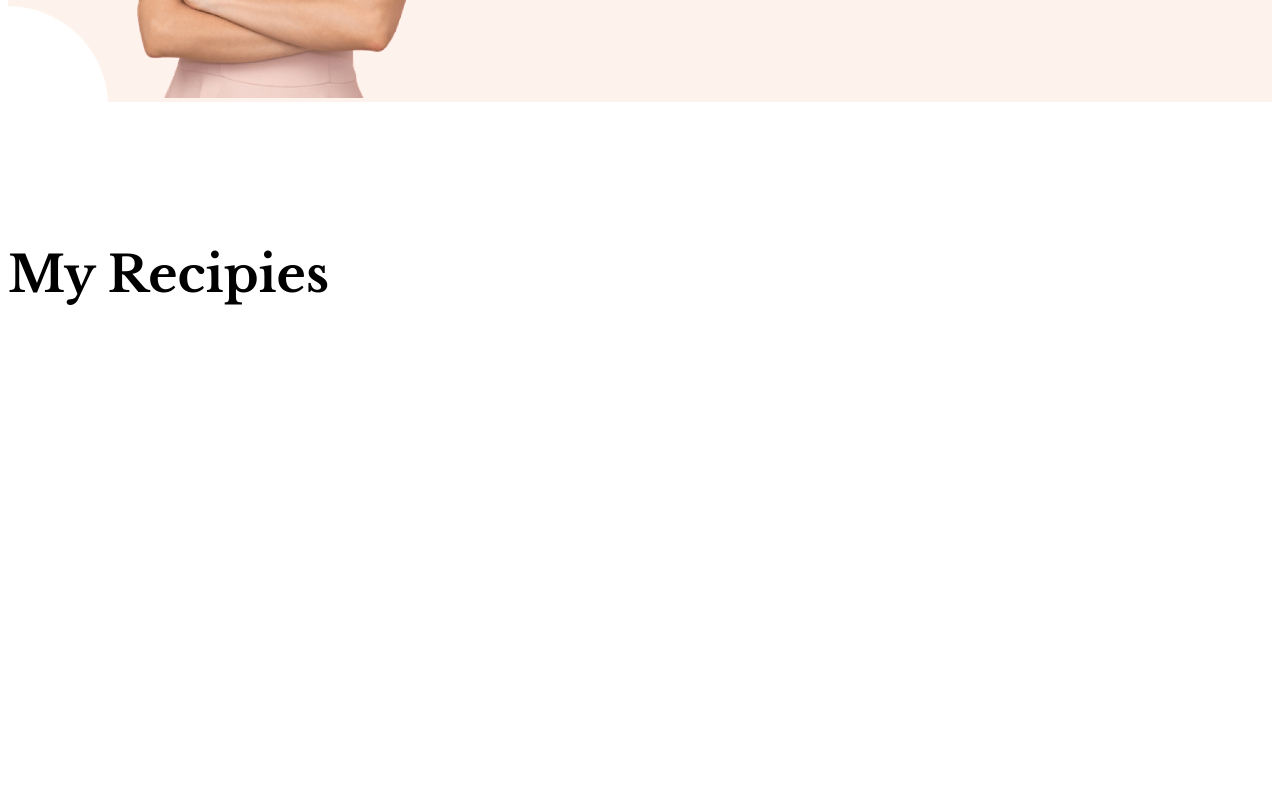
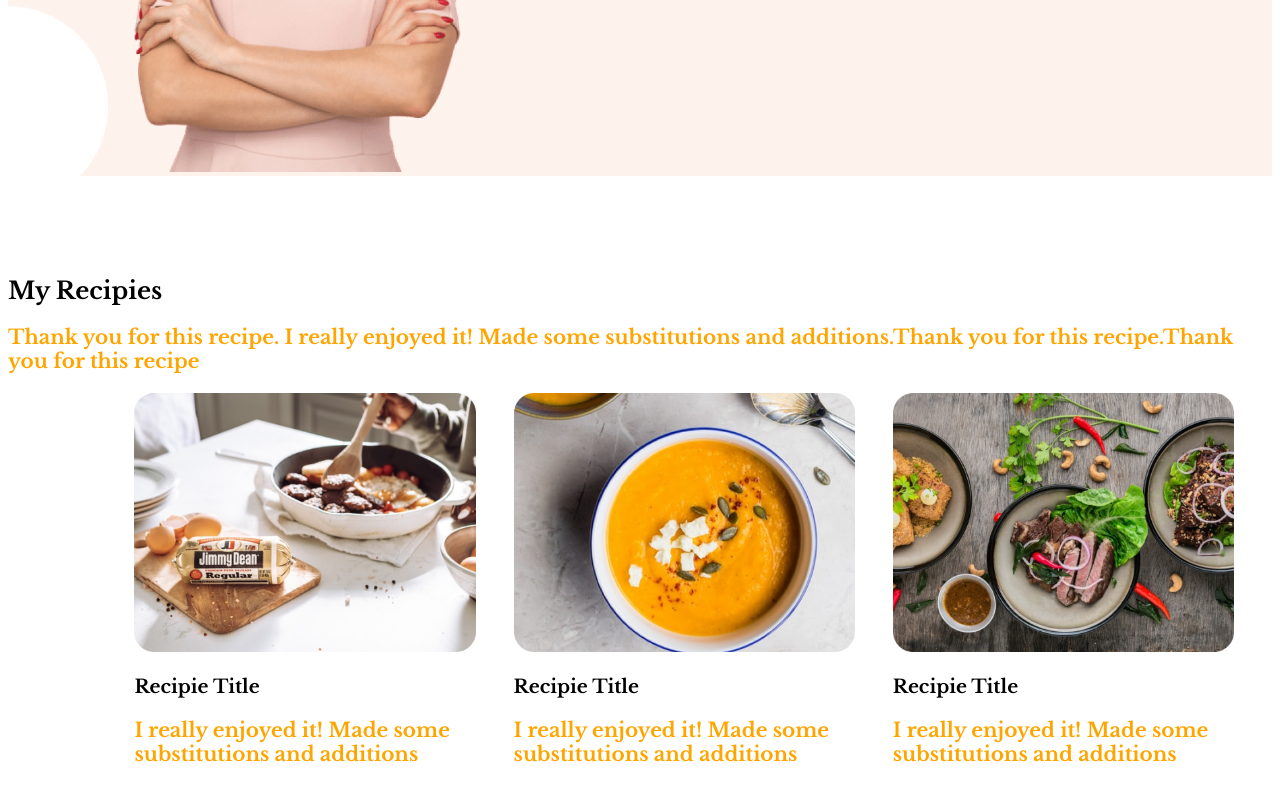
Before and after one commit to saifur1681/food-factory, a plain HTML site: page food-factory/index.html in a window 1280 px wide. Shown: the part 1049-1849 px from the top of the page. Before the commit the page ends 1497 px from the top, so only its background shows below. Drawn offline with nearby package versions, Linux system fonts and the light colour scheme.

Commit message:
third part

```diff
--- a/food-factory/index.html
+++ b/food-factory/index.html
@@ -14,7 +14,7 @@
 </head>
 
 <body>
-<section >
+<section class="flexible-container">
     <div class="food-factory">
         <h1> <span id="skip">Skip</span> The Diet<br> just Eat Healthy <br> With Food Factory</h1>
         <p >No time to waste, <br> Take your first online order within minutes</p>
@@ -26,7 +26,7 @@
     </div>
 </section>
 
-<section class="background" >
+<section class="background flexible-container" >
     <div class="food-factory">
         <img id="person" src="images/female/Person Image.png" alt="">
     </div>
@@ -37,9 +37,28 @@
             <a class="click" target="_blank" href="http://www.linkedin.com/feed/">Contact Me</a>
     </div>
 </section>
-<section>
-    <h1 id="position">My Recipies</h1>
-    <div></div>
+<section >
+            <div  id="center ">
+                <h2>My Recipies</h2>
+            <p>Thank you for this recipe. I really enjoyed it! Made some substitutions and additions.Thank you for this recipe.Thank you for this recipe</p>
+           </div>
+        <div class="flexible-container food-factory">
+            <div >
+                <img src="images/food/Project Cover.jpg" alt="">
+                <h3>Recipie Title</h3>
+                <p>I really enjoyed it! Made some substitutions and additions</p>
+            </div>
+            <div >
+                <img src="images/food/Project Cover.png" alt="">
+                <h3>Recipie Title</h3>
+                <p>I really enjoyed it! Made some substitutions and additions</p>
+            </div>
+            <div>
+                <img src="images/food/Project Cover1.jpg" alt="">
+                <h3>Recipie Title</h3>
+                <p>I really enjoyed it! Made some substitutions and additions</p>
+            </div>
+          </div>
 </section>
 </body>
 
--- a/food-factory/style.css
+++ b/food-factory/style.css
@@ -22,7 +22,7 @@ p{
     margin-right: 10%;
     padding-right: 10%;
 }
-section{
+.flexible-container{
     display:flex;
     margin-bottom: 100px;
 }
@@ -37,10 +37,12 @@ section{
     font-weight: 800;
 }
 #person{
-    width: 60%;
+    width: 70%;
 }
-
 .background{
     background-image:url(images/shapes/7.png);
     background-repeat:no-repeat;
 }
+#center{
+    text-align: center;
+}
```
